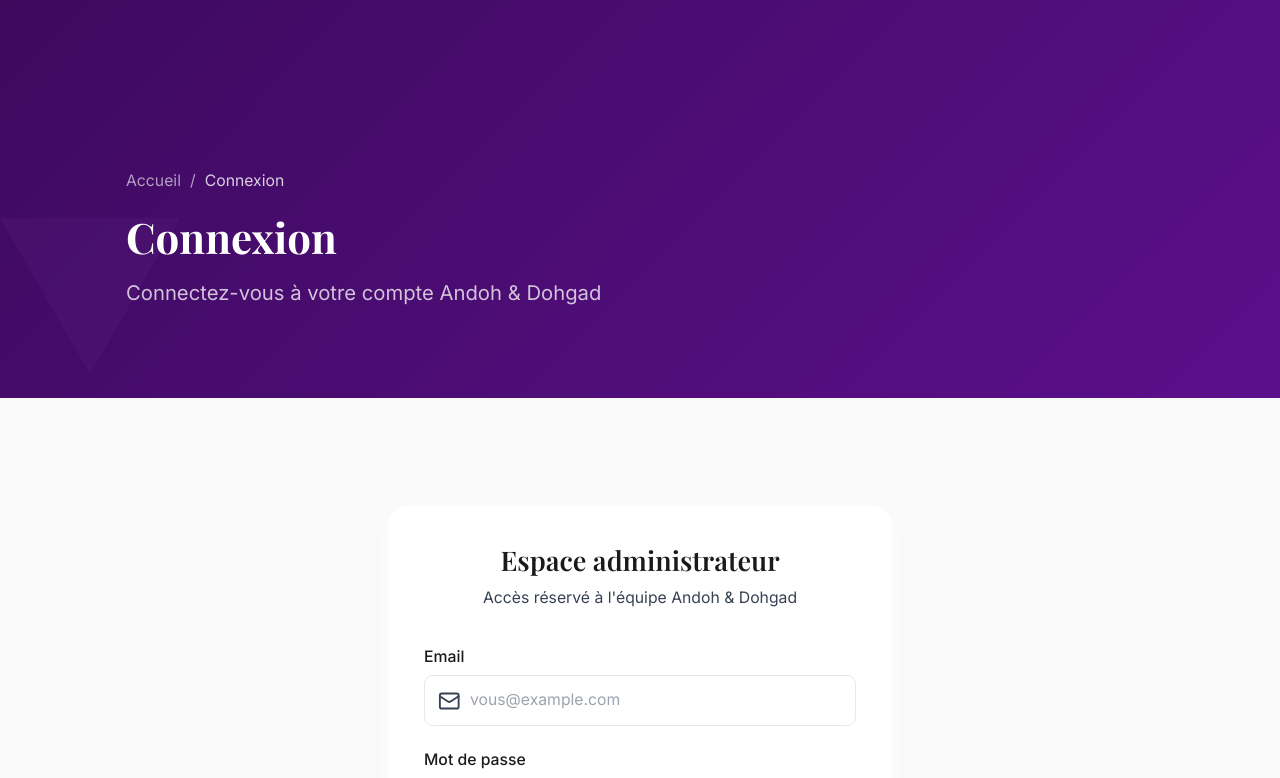
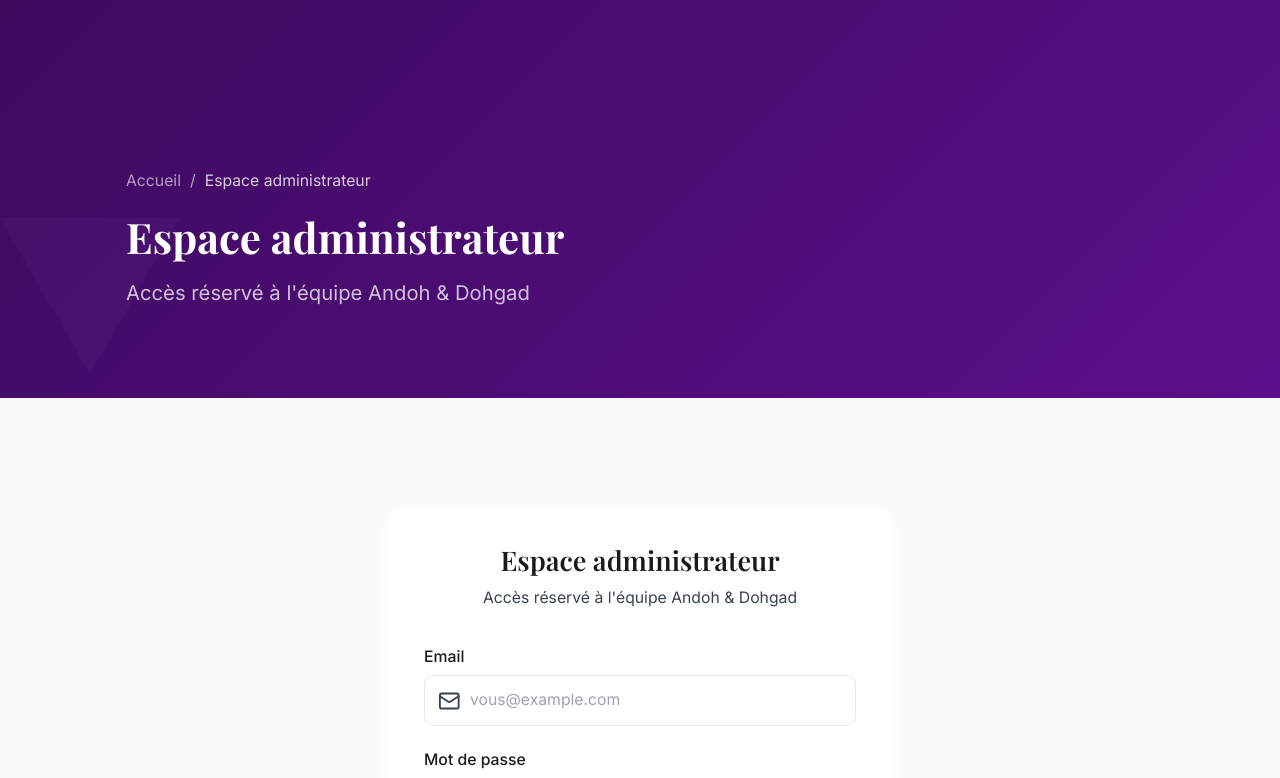
Before and after one commit to SERGELEBON/andohdohgadOriginal, a React (Vite) app: page /connexion in a window 1280 px wide. Shown: the top 778 px of the page. Built offline with nearby package versions, Linux system fonts and the light colour scheme; no server answers; the HTML template or start-up script is replaced by a standard one; a web font is replaced by a local one.

Commit message:
feat(auth): /connexion becomes the admin entry point (noindex, redirect if already admin)

```diff
--- a/src/pages/admin/Login.tsx
+++ b/src/pages/admin/Login.tsx
@@ -1,13 +1,43 @@
+import { useEffect } from 'react';
+import { Navigate } from 'react-router-dom';
 import PageHeader from '@/components/layout/PageHeader';
 import LoginForm from '@/components/auth/LoginForm';
+import { useAuth } from '@/contexts/AuthContext';
 
+/**
+ * Point d'entrée de l'espace administrateur (/connexion).
+ * Aucun lien public n'y mène : la page n'est accessible qu'en saisissant l'URL.
+ * Elle est exclue de l'indexation des moteurs de recherche.
+ */
 export default function Login() {
+  const { user, profile, loading, profileLoading } = useAuth();
+
+  useEffect(() => {
+    const meta = document.createElement('meta');
+    meta.name = 'robots';
+    meta.content = 'noindex, nofollow, noarchive';
+    document.head.appendChild(meta);
+
+    const previousTitle = document.title;
+    document.title = 'Espace administrateur | Andoh & Dohgad';
+
+    return () => {
+      meta.remove();
+      document.title = previousTitle;
+    };
+  }, []);
+
+  // Admin déjà connecté : direction le tableau de bord
+  if (!loading && !profileLoading && user && profile?.role === 'admin') {
+    return <Navigate to="/admin" replace />;
+  }
+
   return (
     <>
       <PageHeader
-        title="Connexion"
-        subtitle="Connectez-vous à votre compte Andoh & Dohgad"
-        breadcrumbs={[{ label: 'Accueil', href: '/' }, { label: 'Connexion', href: '/connexion' }]}
+        title="Espace administrateur"
+        subtitle="Accès réservé à l'équipe Andoh & Dohgad"
+        breadcrumbs={[{ label: 'Accueil', href: '/' }, { label: 'Espace administrateur', href: '/connexion' }]}
       />
       <section className="section-padding bg-offwhite">
         <div className="container-lg">
```
